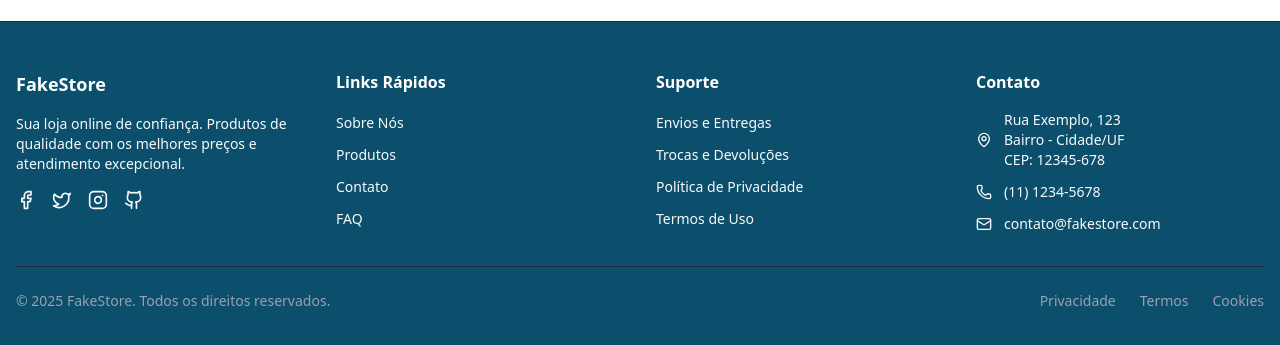
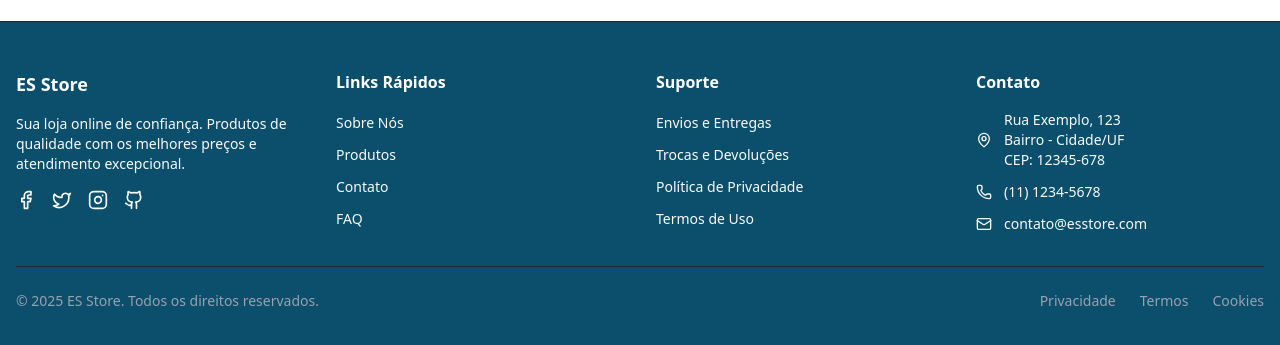
Before and after one commit to eracksonsouza/es-store, a Next.js app: page /cart in a window 1280 px wide. Shown: the part 977-1322 px from the top of the page. Built offline with nearby package versions, Linux system fonts and the light colour scheme.

Commit message:
feat: update Footer branding and layout metadata for ES Store

```diff
--- a/src/app/(home)/components/Footer.tsx
+++ b/src/app/(home)/components/Footer.tsx
@@ -15,7 +15,7 @@ const Footer = () => {
       <div className="container mx-auto px-4 py-12">
         <div className="grid grid-cols-1 md:grid-cols-2 lg:grid-cols-4 gap-8 mb-8">
           <div className="space-y-4">
-            <h3 className="text-lg font-semibold text-white mb-4">FakeStore</h3>
+            <h3 className="text-lg font-semibold text-white mb-4">ES Store</h3>
             <p className="text-sm text-gray-50 ">
               Sua loja online de confiança. Produtos de qualidade com os
               melhores preços e atendimento excepcional.
@@ -148,7 +148,7 @@ const Footer = () => {
 
               <div className="flex items-center space-x-3">
                 <Mail className="h-4 w-4 text-gray-50 flex-shrink-0" />
-                <p className="text-sm text-gray-50">contato@fakestore.com</p>
+                <p className="text-sm text-gray-50">contato@esstore.com</p>
               </div>
             </div>
           </div>
@@ -158,7 +158,7 @@ const Footer = () => {
 
         <div className="flex flex-col md:flex-row justify-between items-center space-y-4 md:space-y-0">
           <p className="text-sm text-gray-400">
-            © {new Date().getFullYear()} FakeStore. Todos os direitos
+            © {new Date().getFullYear()} ES Store. Todos os direitos
             reservados.
           </p>
 
--- a/src/app/layout.tsx
+++ b/src/app/layout.tsx
@@ -5,8 +5,11 @@ import CartProvider from "./context/CartContext";
 import Footer from "./(home)/components/Footer";
 
 export const metadata: Metadata = {
-  title: "Create Next App",
-  description: "Generated by create next app",
+  title: "ES Store",
+  description: "Loja de produtos incriveis e ofertas imperdíveis online - ES Store",
+  icons: {
+    icon: "../../public/es-store.ico",
+  }
 };
 
 export default function RootLayout({
```
Also changed, not shown: 1 other file (tests, documents, lock files or other folders).
